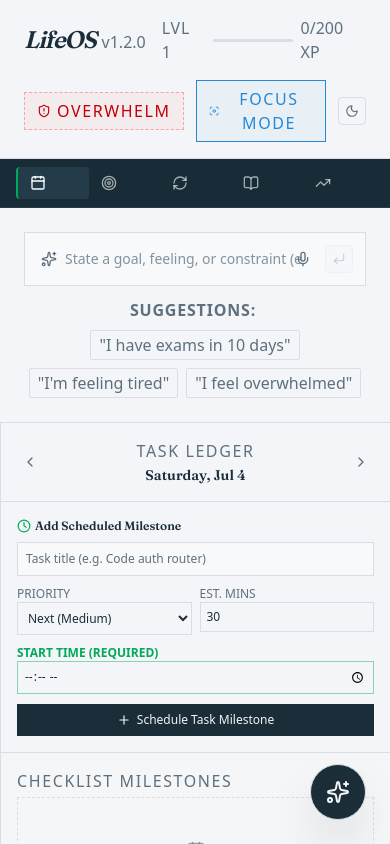
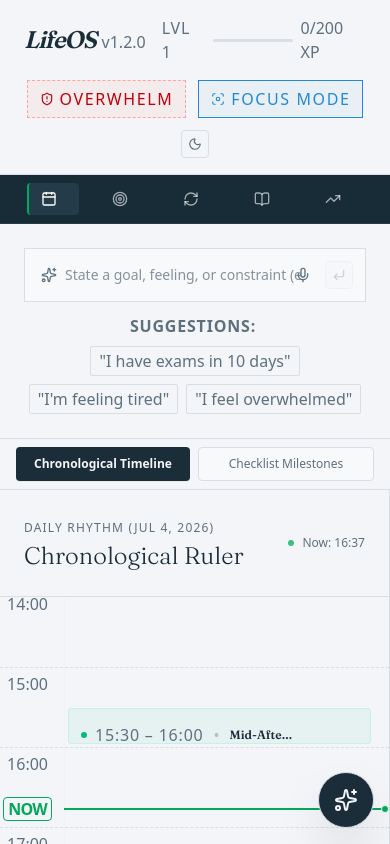
Before and after one commit to Krishna250806/LifeOS-Autonomous-Life-Scheduler, a Next.js app in the folder apps/web/: page / in a window 390 px wide. Built offline with nearby package versions, Linux system fonts and the light colour scheme.

Commit message:
made responsive

```diff
--- a/apps/web/src/app/page.tsx
+++ b/apps/web/src/app/page.tsx
@@ -34,6 +34,7 @@
   } = useStore();
 
   const [activeView, setActiveView] = useState<'schedule' | 'goals' | 'habits' | 'notes' | 'journal' | 'review'>('schedule');
+  const [scheduleTab, setScheduleTab] = useState<'timeline' | 'tasks'>('timeline');
   const [mounted, setMounted] = useState(false);
 
   // Sync theme with HTML class
@@ -88,7 +89,7 @@
         </div>
 
         {/* Global Controls & Integration triggers */}
-        <div className="flex items-center space-x-3 w-full md:w-auto justify-end">
+        <div className="flex items-center gap-3 w-full md:w-auto justify-center md:justify-end flex-wrap">
           {/* Overwhelm trigger */}
           <button
             onClick={triggerOverwhelm}
@@ -128,7 +129,7 @@
           <div className="flex lg:flex-col w-full justify-around lg:justify-start lg:space-y-1.5 overflow-x-auto lg:overflow-visible">
             <button
               onClick={() => setActiveView('schedule')}
-              className={`flex items-center space-x-2.5 px-3 py-2 text-xs font-mono tracking-wide w-full rounded-sm transition cursor-pointer ${activeView === 'schedule' ? 'bg-sidebar-border border-l-2 border-accent-custom text-sidebar-fg font-semibold' : 'text-sidebar-fg/60 hover:text-sidebar-fg hover:bg-sidebar-border/35'}`}
+              className={`flex items-center space-x-2.5 px-3 py-2 text-xs font-mono tracking-wide w-auto lg:w-full rounded-sm transition cursor-pointer ${activeView === 'schedule' ? 'bg-sidebar-border border-l-2 border-accent-custom text-sidebar-fg font-semibold' : 'text-sidebar-fg/60 hover:text-sidebar-fg hover:bg-sidebar-border/35'}`}
             >
               <Calendar className="w-4 h-4" />
               <span className="hidden lg:inline">Schedule</span>
@@ -136,7 +137,7 @@
 
             <button
               onClick={() => setActiveView('goals')}
-              className={`flex items-center space-x-2.5 px-3 py-2 text-xs font-mono tracking-wide w-full rounded-sm transition cursor-pointer ${activeView === 'goals' ? 'bg-sidebar-border border-l-2 border-accent-custom text-sidebar-fg font-semibold' : 'text-sidebar-fg/60 hover:text-sidebar-fg hover:bg-sidebar-border/35'}`}
+              className={`flex items-center space-x-2.5 px-3 py-2 text-xs font-mono tracking-wide w-auto lg:w-full rounded-sm transition cursor-pointer ${activeView === 'goals' ? 'bg-sidebar-border border-l-2 border-accent-custom text-sidebar-fg font-semibold' : 'text-sidebar-fg/60 hover:text-sidebar-fg hover:bg-sidebar-border/35'}`}
             >
               <Target className="w-4 h-4" />
               <span className="hidden lg:inline">Goals</span>
@@ -144,7 +145,7 @@
 
             <button
               onClick={() => setActiveView('habits')}
-              className={`flex items-center space-x-2.5 px-3 py-2 text-xs font-mono tracking-wide w-full rounded-sm transition cursor-pointer ${activeView === 'habits' ? 'bg-sidebar-border border-l-2 border-accent-custom text-sidebar-fg font-semibold' : 'text-sidebar-fg/60 hover:text-sidebar-fg hover:bg-sidebar-border/35'}`}
+              className={`flex items-center space-x-2.5 px-3 py-2 text-xs font-mono tracking-wide w-auto lg:w-full rounded-sm transition cursor-pointer ${activeView === 'habits' ? 'bg-sidebar-border border-l-2 border-accent-custom text-sidebar-fg font-semibold' : 'text-sidebar-fg/60 hover:text-sidebar-fg hover:bg-sidebar-border/35'}`}
             >
               <RefreshCw className="w-4 h-4" />
               <span className="hidden lg:inline">Habits</span>
@@ -152,7 +153,7 @@
 
             <button
               onClick={() => setActiveView('journal')}
-              className={`flex items-center space-x-2.5 px-3 py-2 text-xs font-mono tracking-wide w-full rounded-sm transition cursor-pointer ${activeView === 'journal' ? 'bg-sidebar-border border-l-2 border-accent-custom text-sidebar-fg font-semibold' : 'text-sidebar-fg/60 hover:text-sidebar-fg hover:bg-sidebar-border/35'}`}
+              className={`flex items-center space-x-2.5 px-3 py-2 text-xs font-mono tracking-wide w-auto lg:w-full rounded-sm transition cursor-pointer ${activeView === 'journal' ? 'bg-sidebar-border border-l-2 border-accent-custom text-sidebar-fg font-semibold' : 'text-sidebar-fg/60 hover:text-sidebar-fg hover:bg-sidebar-border/35'}`}
             >
               <BookOpen className="w-4 h-4" />
               <span className="hidden lg:inline">Journal</span>
@@ -160,7 +161,7 @@
 
             <button
               onClick={() => setActiveView('review')}
-              className={`flex items-center space-x-2.5 px-3 py-2 text-xs font-mono tracking-wide w-full rounded-sm transition cursor-pointer ${activeView === 'review' ? 'bg-sidebar-border border-l-2 border-accent-custom text-sidebar-fg font-semibold' : 'text-sidebar-fg/60 hover:text-sidebar-fg hover:bg-sidebar-border/35'}`}
+              className={`flex items-center space-x-2.5 px-3 py-2 text-xs font-mono tracking-wide w-auto lg:w-full rounded-sm transition cursor-pointer ${activeView === 'review' ? 'bg-sidebar-border border-l-2 border-accent-custom text-sidebar-fg font-semibold' : 'text-sidebar-fg/60 hover:text-sidebar-fg hover:bg-sidebar-border/35'}`}
             >
               <TrendingUp className="w-4 h-4" />
               <span className="hidden lg:inline">Weekly Review</span>
@@ -173,11 +174,36 @@
           {activeView === 'schedule' && (
             <div className="flex flex-col h-full overflow-hidden">
               <GoalIntake />
+
+              {/* Tab Selector for Mobile (hidden on lg) */}
+              <div className="flex lg:hidden border-b border-border-custom bg-background z-10 px-4 py-2 space-x-2">
+                <button
+                  onClick={() => setScheduleTab('timeline')}
+                  className={`flex-1 py-2 text-center font-mono text-xs rounded-sm transition cursor-pointer ${
+                    scheduleTab === 'timeline'
+                      ? 'bg-foreground text-background font-semibold shadow-2xs'
+                      : 'bg-card-custom/40 border border-border-custom text-muted-custom hover:bg-card-custom transition'
+                  }`}
+                >
+                  Chronological Timeline
+                </button>
+                <button
+                  onClick={() => setScheduleTab('tasks')}
+                  className={`flex-1 py-2 text-center font-mono text-xs rounded-sm transition cursor-pointer ${
+                    scheduleTab === 'tasks'
+                      ? 'bg-foreground text-background font-semibold shadow-2xs'
+                      : 'bg-card-custom/40 border border-border-custom text-muted-custom hover:bg-card-custom transition'
+                  }`}
+                >
+                  Checklist Milestones
+                </button>
+              </div>
+
               <div className="flex-1 flex flex-col lg:flex-row overflow-hidden">
-                <div className="flex-1 h-full overflow-hidden">
+                <div className={`flex-1 h-full overflow-hidden ${scheduleTab === 'timeline' ? 'block' : 'hidden lg:block'}`}>
                   <Timeline />
                 </div>
-                <div className="w-full lg:w-80 h-full overflow-hidden flex-shrink-0">
+                <div className={`w-full lg:w-80 h-full overflow-hidden flex-shrink-0 ${scheduleTab === 'tasks' ? 'block' : 'hidden lg:block'}`}>
                   <DailyTasksPanel />
                 </div>
               </div>
--- a/apps/web/src/components/AIAssistant.tsx
+++ b/apps/web/src/components/AIAssistant.tsx
@@ -43,7 +43,7 @@
   return (
     <>
       {/* 1. Floating AI Assistant Bubble */}
-      <div className="fixed bottom-6 right-6 z-50">
+      <div className="fixed bottom-4 md:bottom-6 right-4 md:right-6 z-50">
         <button
           onClick={() => setIsOpen(!isOpen)}
           className={`flex items-center justify-center w-14 h-14 rounded-full shadow-2xl transition duration-300 border focus:outline-hidden hover:scale-105 active:scale-95 group ${
@@ -89,7 +89,7 @@
               animate={{ opacity: 1, scale: 1, y: 0 }}
               exit={{ opacity: 0, scale: 0.95, y: 30 }}
               transition={{ type: 'spring', stiffness: 260, damping: 25 }}
-              className="fixed bottom-24 right-6 w-[430px] max-w-[calc(100vw-3rem)] h-[620px] max-h-[calc(100vh-8rem)] z-40 flex flex-col bg-background border border-border-custom shadow-2xl rounded-sm overflow-hidden"
+              className="fixed bottom-20 md:bottom-24 right-4 md:right-6 left-4 md:left-auto w-auto md:w-[430px] h-[calc(100vh-7rem)] md:h-[620px] max-h-[620px] md:max-h-[calc(100vh-8rem)] z-40 flex flex-col bg-background border border-border-custom shadow-2xl rounded-sm overflow-hidden"
             >
               {/* Assistant Header */}
               <div className="p-5 border-b border-border-custom flex items-center justify-between bg-card-custom/20">
--- a/apps/web/src/components/GoalsManager.tsx
+++ b/apps/web/src/components/GoalsManager.tsx
@@ -87,9 +87,9 @@
                     {/* Header Clickable Row to Toggle Details */}
                     <div
                       onClick={() => setExpandedGoalId(isExpanded ? null : g.id)}
-                      className="p-5 flex justify-between items-start cursor-pointer select-none"
+                      className="p-5 flex flex-col sm:flex-row justify-between items-start sm:items-center gap-4 cursor-pointer select-none"
                     >
-                      <div className="flex-1 min-w-0 pr-4">
+                      <div className="flex-1 min-w-0">
                         <span className="font-mono text-3xs uppercase tracking-widest text-muted-custom">
                           {g.category} horizon // {g.intensity} intensity
                         </span>
@@ -106,7 +106,7 @@
                         )}
                       </div>
 
-                      <div className="flex items-center space-x-3 flex-shrink-0" onClick={e => e.stopPropagation()}>
+                      <div className="flex items-center justify-between sm:justify-end space-x-3 w-full sm:w-auto flex-shrink-0" onClick={e => e.stopPropagation()}>
                         <div className="font-mono text-2xs text-muted-custom flex items-center space-x-1 bg-card-custom/40 px-2 py-1 border border-border-custom">
                           <Calendar className="w-3.5 h-3.5" />
                           <span>Deadline: {g.targetDate}</span>
--- a/apps/web/src/components/HabitsManager.tsx
+++ b/apps/web/src/components/HabitsManager.tsx
@@ -104,7 +104,7 @@
                   return (
                     <div
                       key={h.id}
-                      className="p-5 border border-border-custom bg-card-custom/10 flex flex-col justify-between h-44 shadow-3xs"
+                      className="p-5 border border-border-custom bg-card-custom/10 flex flex-col justify-between min-h-44 shadow-3xs"
                     >
                       <div className="flex justify-between items-start">
                         <div className="min-w-0 flex-1 pr-2">
--- a/apps/web/src/components/Timeline.tsx
+++ b/apps/web/src/components/Timeline.tsx
@@ -203,7 +203,6 @@
       <div
         ref={containerRef}
         className="flex-1 overflow-y-auto relative scroll-smooth"
-        style={{ height: 'calc(100vh - 150px)' }}
       >
         <div
           className="relative w-full"
--- a/package.json
+++ b/package.json
@@ -17,5 +17,8 @@
     "@next/swc-linux-x64-musl": "^16.2.10",
     "lightningcss-linux-x64-gnu": "^1.32.0",
     "lightningcss-linux-x64-musl": "^1.32.0"
+  },
+  "dependencies": {
+    "@vercel/analytics": "^2.0.1"
   }
 }
```
Also changed, not shown: apps/web/src/components/WeeklyReviewView.tsx (+5 -5 lines), 1 other file (tests, documents, lock files or other folders).
